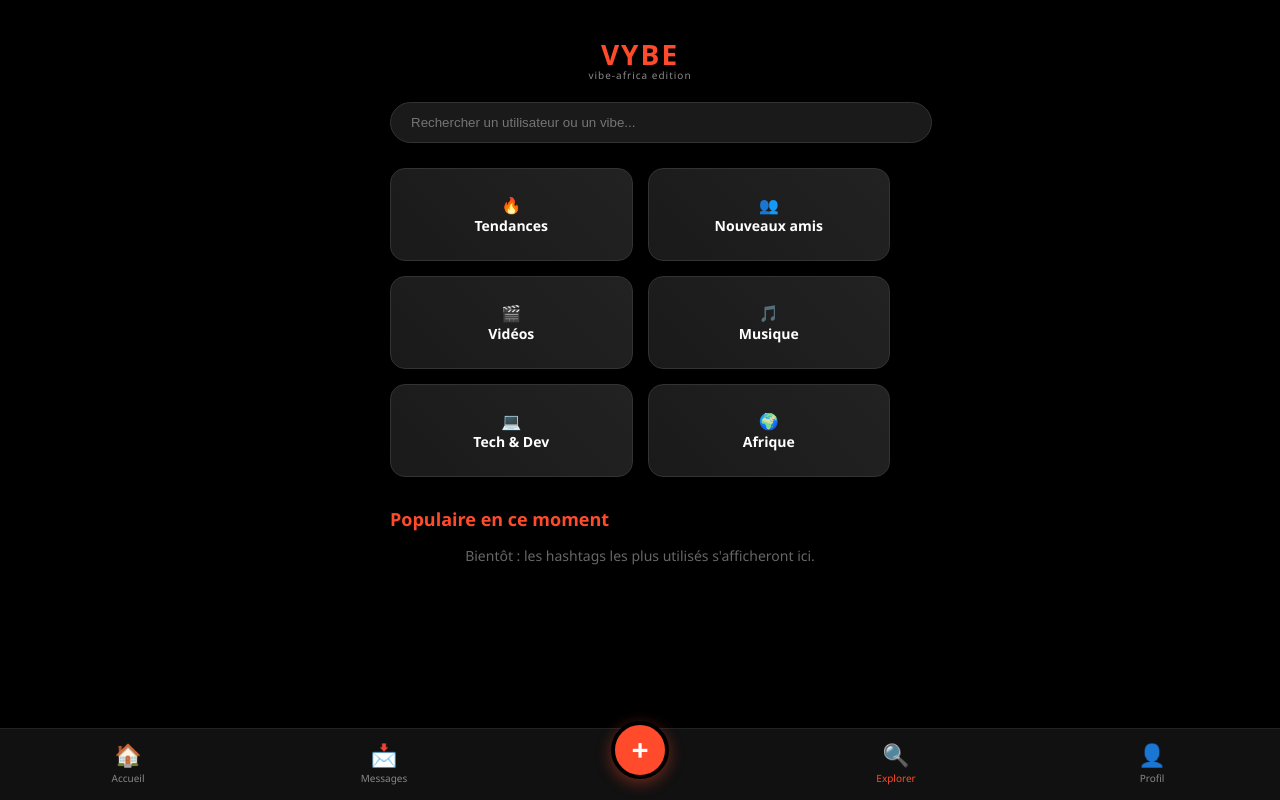
After one commit to Tiger2605/VYBE, a Flask app: page /explorer in a window 1280 px wide. The commit adds this page. Run offline with Flask 3, Linux system fonts and the light colour scheme; the visitor is signed in with stand-in values (Sample User, id 1).

Commit message:
Ajout de la page Explorer et correction du conflit MessageMode

```diff
--- a/app.py
+++ b/app.py
@@ -86,7 +86,6 @@ if not os.path.exists(UPLOAD_FOLDER_PROFILES):
 @app.route('/')
 def index():
     return render_template('index.html')
-
 
 @app.route('/register', methods=['GET', 'POST'])
 def register():
@@ -238,6 +237,14 @@ def logout():
     session.clear()
     flash("Vous avez été déconnecté.", "success")
     return redirect(url_for('login'))
+
+@app.route('/explorer')
+def explorer():
+    if 'user_id' not in session:
+        return redirect(url_for('login'))
+
+    # On peut récupérer des suggestions d'amis ou des groupes ici
+    return render_template('explorer.html')
 
 @app.route('/profile/')
 @app.route('/profile/<username>')
--- a/templates/base.html
+++ b/templates/base.html
@@ -141,7 +141,7 @@
             <div class="nav-upload">+</div>
         </a>
 
-        <a href="{{ url_for('dashboard') }}" class="nav-item">
+        <a href="{{ url_for('explorer') }}" class="nav-item {% if request.endpoint == 'explorer' %}active{% endif %}">
             <span class="nav-icon">🔍</span>
             <span class="nav-text">Explorer</span>
         </a>
--- /dev/null
+++ b/templates/explorer.html
@@ -0,0 +1,74 @@
+{% extends "base.html" %}
+
+{% block title %}Explorer - VYBE{% endblock %}
+
+{% block content %}
+<style>
+    .search-box {
+        background: #1a1a1a;
+        border: 1px solid #333;
+        border-radius: 25px;
+        padding: 12px 20px;
+        width: 100%;
+        color: white;
+        margin-bottom: 25px;
+        outline: none;
+    }
+    .explorer-grid {
+        display: grid;
+        grid-template-columns: 1fr 1fr;
+        gap: 15px;
+    }
+    .explore-card {
+        background: linear-gradient(45deg, #1a1a1a, #222);
+        border: 1px solid #333;
+        border-radius: 15px;
+        padding: 25px 15px;
+        text-align: center;
+        text-decoration: none;
+        color: white;
+        transition: 0.3s;
+    }
+    .explore-card:active { transform: scale(0.95); }
+    .explore-card i { font-size: 24px; display: block; margin-bottom: 10px; }
+    .card-title { font-weight: bold; font-size: 14px; }
+    .trending-section { margin-top: 30px; }
+    .section-title { font-size: 18px; font-weight: bold; margin-bottom: 15px; color: #ff4b2b; }
+</style>
+
+<div class="explorer-container">
+    <input type="text" class="search-box" placeholder="Rechercher un utilisateur ou un vibe...">
+
+    <div class="explorer-grid">
+        <a href="#" class="explore-card">
+            <span>🔥</span>
+            <div class="card-title">Tendances</div>
+        </a>
+        <a href="#" class="explore-card">
+            <span>👥</span>
+            <div class="card-title">Nouveaux amis</div>
+        </a>
+        <a href="#" class="explore-card">
+            <span>🎬</span>
+            <div class="card-title">Vidéos</div>
+        </a>
+        <a href="#" class="explore-card">
+            <span>🎵</span>
+            <div class="card-title">Musique</div>
+        </a>
+        <a href="#" class="explore-card">
+            <span>💻</span>
+            <div class="card-title">Tech & Dev</div>
+        </a>
+        <a href="#" class="explore-card">
+            <span>🌍</span>
+            <div class="card-title">Afrique</div>
+        </a>
+    </div>
+
+    <div class="trending-section">
+        <div class="section-title">Populaire en ce moment</div>
+        <p style="color: #666; font-size: 14px; text-align: center;">Bientôt : les hashtags les plus utilisés s'afficheront ici.</p>
+    </div>
+</div>
+{% endblock %}
```
